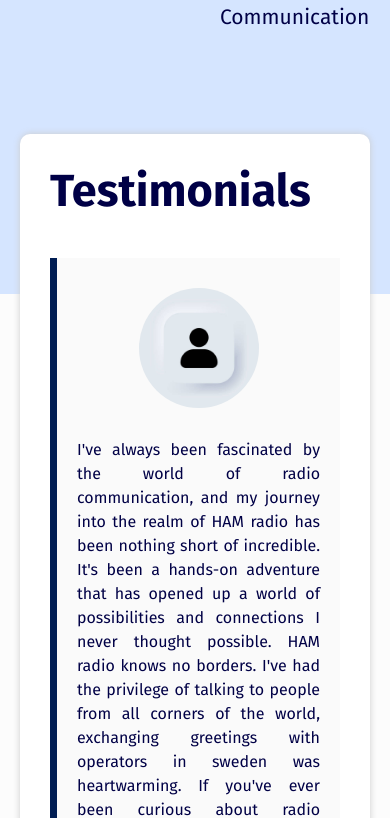
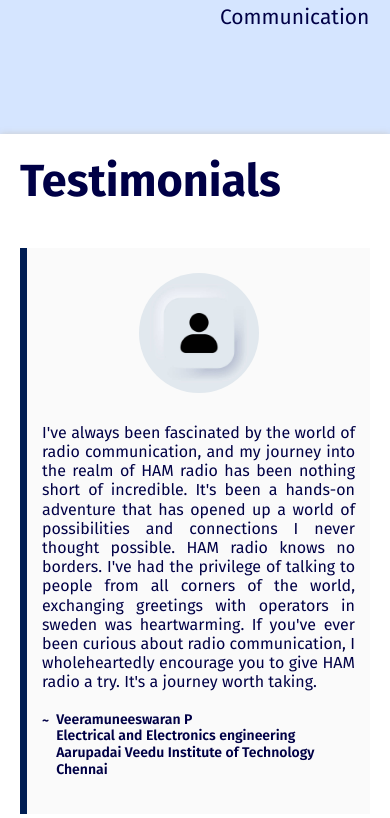
Before and after one commit to csd-robocon-nitk/embrace-website, a React (Vite) app: page / in a window 390 px wide. Shown: the part 2706-3524 px from the top of the page. Built offline with nearby package versions, Linux system fonts and the light colour scheme.

Commit message:
Minor changes to testimonials section

```diff
--- a/src/pages/home/testimonials/testimonials.jsx
+++ b/src/pages/home/testimonials/testimonials.jsx
@@ -26,7 +26,7 @@ export default function Testimonials() {
 						<h2>
 							~
 							<p>
-								Veeramuneeswaran p
+								Veeramuneeswaran P
 								<br />
 								Electrical and Electronics engineering
 								<br />
--- a/src/pages/home/testimonials/testimonials.module.css
+++ b/src/pages/home/testimonials/testimonials.module.css
@@ -60,7 +60,7 @@
     align-items: start;
     gap: 7px;
     font-weight: 600;
-    text-transform: uppercase;
+    /* text-transform: uppercase; */
     font-size: 16px;
 }
 
@@ -103,6 +103,7 @@
 @media (max-width: 700px) {
     .testimonials .section p {
         font-size: 16px;
+        line-height: 120%;
     }
 
     .testimonials .section h2 {
@@ -114,16 +115,17 @@
     }
 }
 
-@media (max-width: 500px) {
+@media (max-width: 550px) {
     .testimonials {
-        padding: 40px 20px;
+        padding: 40px 0px;
     }
 
     .testimonials .content {
-        padding: 30px;
+        padding: 20px;
+        border-radius: 0;
     }
 
     .testimonials .section:nth-of-type(odd), .testimonials .section:nth-of-type(even) {
-        padding: 20px;
+        padding: 15px;
     }
 }
```
